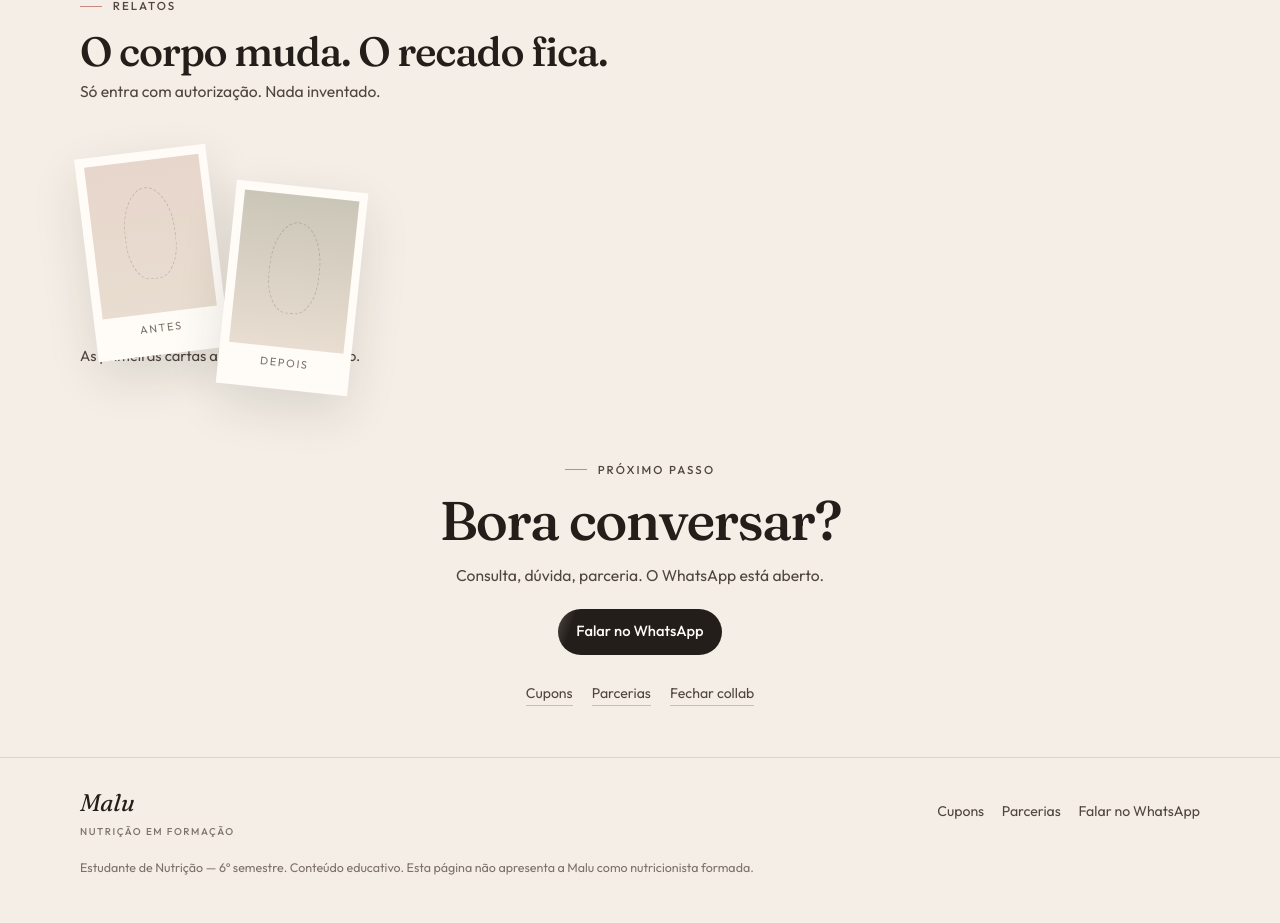
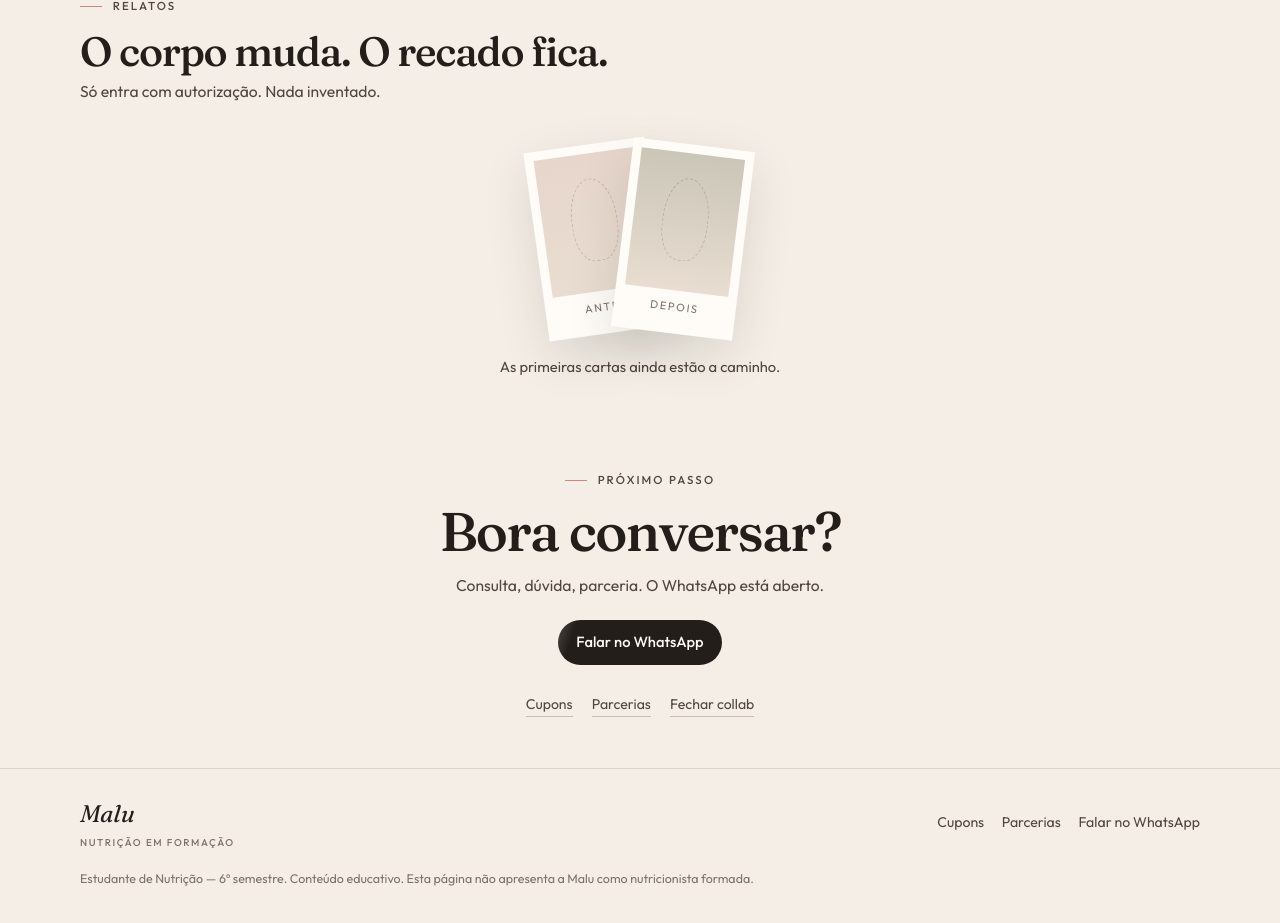
Before and after one commit to Lucash67/malu_nutri, a React (Vite) app: page / in a window 1280 px wide. Shown: the part 2898-3821 px from the top of the page. Built offline with nearby package versions, Linux system fonts and the light colour scheme.

Commit message:
Center the empty relatos polaroids above the copy.
Co-authored-by: Cursor <cursoragent@cursor.com>

```diff
--- a/src/styles/global.css
+++ b/src/styles/global.css
@@ -2377,23 +2377,46 @@ section[id] {
 
 .stories__wait {
   display: grid;
-  gap: 0.85rem;
-  justify-items: start;
+  justify-items: center;
+  gap: 1.15rem;
+  text-align: center;
 }
 
 .stories__wait > p {
+  margin: 0;
+  max-width: 22rem;
   color: var(--ink-soft);
   font-size: 0.92rem;
 }
 
 .polaroids--mini {
-  min-height: 12.5rem;
-  width: min(100%, 18rem);
+  display: flex;
+  justify-content: center;
+  align-items: flex-end;
+  width: 100%;
+  min-height: 0;
+  padding: 0.8rem 0 0.2rem;
 }
 
 .polaroids--mini .polaroid {
-  width: 46%;
+  position: relative;
+  top: auto;
+  left: auto;
+  right: auto;
+  width: 7.6rem;
   padding-bottom: 1.15rem;
+}
+
+.polaroids--mini .polaroid--before {
+  z-index: 1;
+  margin-right: -1.1rem;
+  transform: rotate(-8deg);
+}
+
+.polaroids--mini .polaroid--after {
+  z-index: 2;
+  margin-left: -1.1rem;
+  transform: rotate(7deg);
 }
 
 .connect__panel .lede {
```
